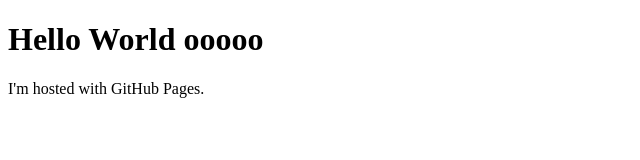
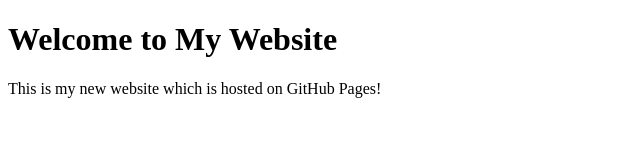
Before and after one commit to Zakaria-lab-creator/zakaria.sawadogo.github.io, a plain HTML site: page index.html in a window 1280 px wide. Shown: the whole page, without its empty margins (0-640 px from the left). Drawn offline with Linux system fonts and the light colour scheme.

Commit message:
Update index.html

```diff
--- a/index.html
+++ b/index.html
@@ -1,7 +1,15 @@
 <!DOCTYPE html>
-<html>
-<body>
-<h1>Hello World ooooo</h1>
-<p>I'm hosted with GitHub Pages.</p>
-</body>
+<html lang="en">
+  <head>
+    <meta charset="UTF-8">
+    <meta name="viewport" content="width=device-width, initial-scale=1.0">
+    <meta http-equiv="X-UA-Compatible" content="ie=edge">
+    <title>My Website</title>
+  </head>
+  <body>
+    <main>
+        <h1>Welcome to My Website</h1>
+        <p>This is my new website which is hosted on GitHub Pages!</p>
+    </main>
+  </body>
 </html>
```
